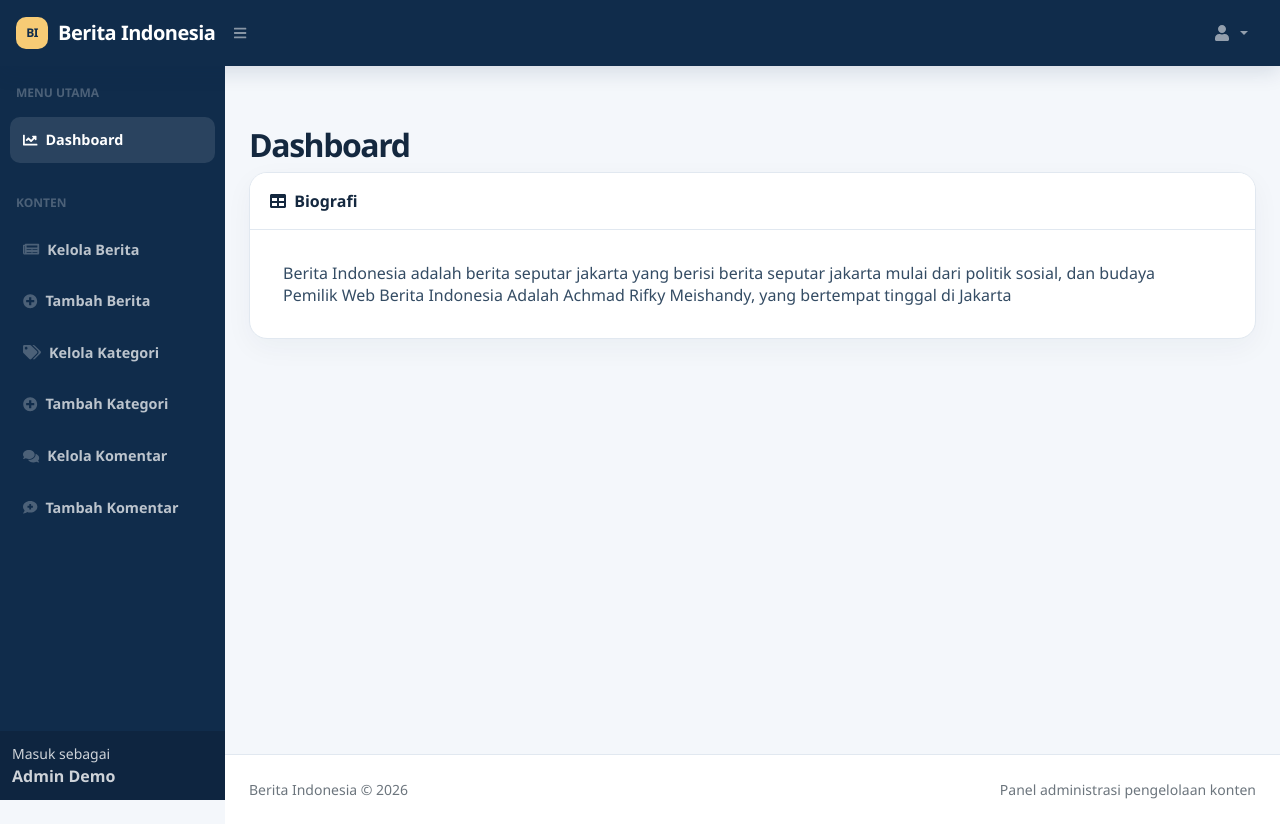
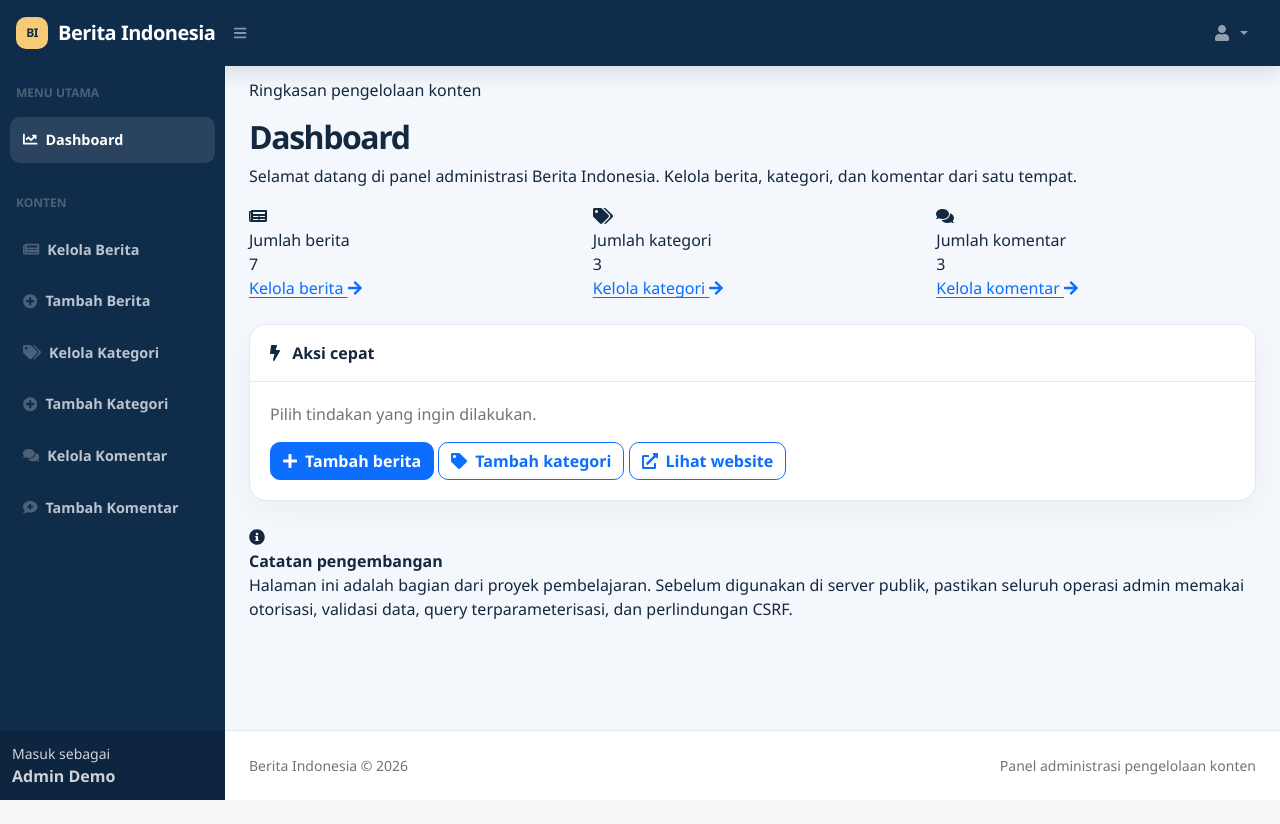
Before and after one commit to AchmadRifkyMeishandy/Web-Berita, a PHP site: page /admin/index.php in a window 1280 px wide. After the commit the page ends 800 px from the top, so only its background shows below. Run offline with PHP 8.4, Linux system fonts and the light colour scheme; a user stored in the database is signed in; data comes from the database, SQL or seed files in the repository; some libraries are stand-ins or nearby versions.

Commit message:
style: rebuild admin dashboard with content metrics and quick actions

```diff
--- a/admin/index.php
+++ b/admin/index.php
@@ -1,79 +1,111 @@
 <?php
-	@session_start();
-	include '../controllers/connect.php';
-	if(@$_SESSION['admin']){
+session_start();
+
+if (empty($_SESSION['admin'])) {
+    header('Location: login.php');
+    exit;
+}
+
+require_once __DIR__ . '/../controllers/connect.php';
+
+$stats = [
+    'berita' => 0,
+    'kategori' => 0,
+    'komentar' => 0,
+];
+
+$tables = [
+    'berita' => 'berita',
+    'kategori' => 'kategori',
+    'komentar' => 'komentar',
+];
+
+foreach ($tables as $key => $table) {
+    $result = mysqli_query($db, "SELECT COUNT(*) AS total FROM `" . $table . "`");
+    if ($result) {
+        $row = mysqli_fetch_assoc($result);
+        $stats[$key] = (int) ($row['total'] ?? 0);
+        mysqli_free_result($result);
+    }
+}
 ?>
-!
-<!DOCTYPE html>
-<html lang="en">
-    <head>
-        <?php
-            include "link.php";
-        ?>
-    </head>
+<!doctype html>
+<html lang="id">
+<?php include __DIR__ . '/link.php'; ?>
 <body class="sb-nav-fixed">
-        <?php
-            include "header.php";
-        ?>
+    <?php include __DIR__ . '/header.php'; ?>
+
     <div id="layoutSidenav">
         <div id="layoutSidenav_nav">
-               <?php
-                    include "menu.php";
-               ?>
+            <?php include __DIR__ . '/menu.php'; ?>
         </div>
+
         <div id="layoutSidenav_content">
             <main>
+                <div class="container-fluid px-4">
+                    <header class="admin-welcome">
+                        <p class="admin-welcome__eyebrow">Ringkasan pengelolaan konten</p>
+                        <h1>Dashboard</h1>
+                        <p>Selamat datang di panel administrasi Berita Indonesia. Kelola berita, kategori, dan komentar dari satu tempat.</p>
+                    </header>
 
-                    <div class="container-fluid px-4">
-                        <h1 class="mt-4">Dashboard</h1>
+                    <div class="row g-4 mb-4">
+                        <div class="col-12 col-md-6 col-xl-4">
+                            <section class="admin-stat admin-stat--blue">
+                                <div class="admin-stat__icon"><i class="fas fa-newspaper" aria-hidden="true"></i></div>
+                                <div class="admin-stat__label">Jumlah berita</div>
+                                <div class="admin-stat__value"><?= number_format($stats['berita'], 0, ',', '.'); ?></div>
+                                <a href="berita.php">Kelola berita <i class="fas fa-arrow-right" aria-hidden="true"></i></a>
+                            </section>
+                        </div>
+                        <div class="col-12 col-md-6 col-xl-4">
+                            <section class="admin-stat admin-stat--gold">
+                                <div class="admin-stat__icon"><i class="fas fa-tags" aria-hidden="true"></i></div>
+                                <div class="admin-stat__label">Jumlah kategori</div>
+                                <div class="admin-stat__value"><?= number_format($stats['kategori'], 0, ',', '.'); ?></div>
+                                <a href="kategori.php">Kelola kategori <i class="fas fa-arrow-right" aria-hidden="true"></i></a>
+                            </section>
+                        </div>
+                        <div class="col-12 col-md-6 col-xl-4">
+                            <section class="admin-stat admin-stat--teal">
+                                <div class="admin-stat__icon"><i class="fas fa-comments" aria-hidden="true"></i></div>
+                                <div class="admin-stat__label">Jumlah komentar</div>
+                                <div class="admin-stat__value"><?= number_format($stats['komentar'], 0, ',', '.'); ?></div>
+                                <a href="komentar.php">Kelola komentar <i class="fas fa-arrow-right" aria-hidden="true"></i></a>
+                            </section>
+                        </div>
+                    </div>
 
-
-
-                        <div class="card mb-4">
+                    <section class="card mb-4">
                         <div class="card-header">
-                                <i class="fas fa-table me-1"></i>
-                                Biografi
+                            <i class="fas fa-bolt me-2" aria-hidden="true"></i>
+                            Aksi cepat
                         </div>
                         <div class="card-body">
-                                <table id="datatablesSimple">
-<style>
-    body{
-        background-color: blue;
-    }
-</style>
-                                    <tbody>
-                                        <tr>
-                                            <td>Berita Indonesia adalah berita seputar jakarta yang berisi berita seputar jakarta mulai dari politik sosial, dan budaya
-                                                <br />
-                                                Pemilik Web Berita Indonesia Adalah Achmad Rifky Meishandy, yang bertempat tinggal di Jakarta
-                                            </td>
-                                        </tr>
-                                    </tbody>
-                                </table>
+                            <p class="text-muted mb-3">Pilih tindakan yang ingin dilakukan.</p>
+                            <div class="admin-quick-actions">
+                                <a class="btn btn-primary" href="t_berita.php"><i class="fas fa-plus me-2" aria-hidden="true"></i>Tambah berita</a>
+                                <a class="btn btn-outline-primary" href="t_kategori.php"><i class="fas fa-tag me-2" aria-hidden="true"></i>Tambah kategori</a>
+                                <a class="btn btn-outline-primary" href="../index.php" target="_blank" rel="noopener"><i class="fas fa-external-link-alt me-2" aria-hidden="true"></i>Lihat website</a>
                             </div>
                         </div>
+                    </section>
+
+                    <section class="admin-note">
+                        <i class="fas fa-info-circle" aria-hidden="true"></i>
+                        <div>
+                            <strong>Catatan pengembangan</strong>
+                            <p class="mb-0">Halaman ini adalah bagian dari proyek pembelajaran. Sebelum digunakan di server publik, pastikan seluruh operasi admin memakai otorisasi, validasi data, query terparameterisasi, dan perlindungan CSRF.</p>
+                        </div>
+                    </section>
                 </div>
             </main>
-                <?php
-                    include "footer.php";
-                ?>
+
+            <?php include __DIR__ . '/footer.php'; ?>
         </div>
     </div>
+
     <script src="https://cdn.jsdelivr.net/npm/bootstrap@5.1.3/dist/js/bootstrap.bundle.min.js" crossorigin="anonymous"></script>
     <script src="js/scripts.js"></script>
-        <script src="https://cdnjs.cloudflare.com/ajax/libs/Chart.js/2.8.0/Chart.min.js" crossorigin="anonymous"></script>
-        <script src="assets/demo/chart-area-demo.js"></script>
-        <script src="assets/demo/chart-bar-demo.js"></script>
-        <script src="https://cdn.jsdelivr.net/npm/simple-datatables@latest" crossorigin="anonymous"></script>
-        <script src="js/datatables-simple-demo.js"></script>
 </body>
 </html>
-<?php
-  }else{
-?>
-  <script language="javascript">
- window.location="login.php"
- </script>
-<?php
-  }
-?>
```
Lines whose indentation alone changed are shown as unchanged.
